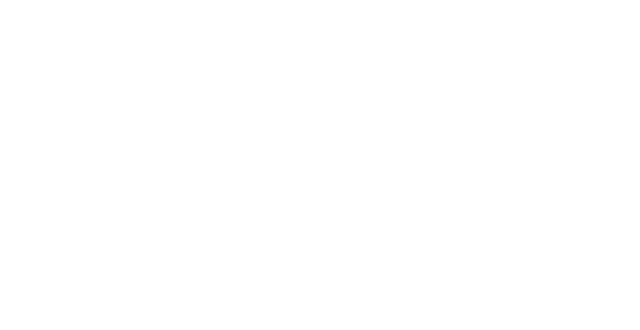
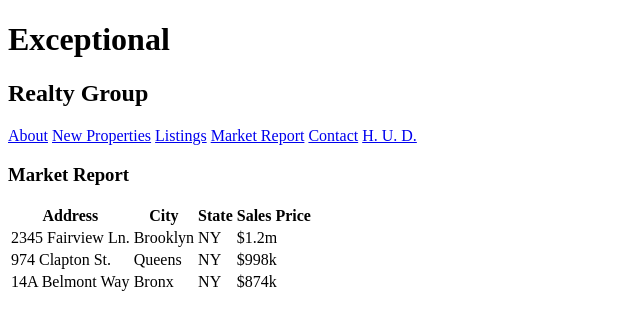
Before and after one commit to markussanders/exceptional-realty, a plain HTML site: page market-report.html in a window 1280 px wide. Shown: the whole page, without its empty margins (0-640 px from the left). Drawn offline with Linux system fonts and the light colour scheme.

Commit message:
Adding updated files

```diff
--- a/market-report.html
+++ b/market-report.html
@@ -0,0 +1,46 @@
+<!DOCTYPE html>
+<html lang="en" dir="ltr">
+  <head>
+    <!-- The head section contianes info for sear engines and the browser
+      and is not seen by site visitors-->
+    <meta charset="utf-8">
+    <title>Exceptional Realty Group - Luxury Homes - Market Report</title>
+  </head>
+  <body>
+    <h1>Exceptional</h1>
+    <h2>Realty Group</h2>
+    <!--Links -->
+    <a href="index.html">About</a> <a href="new-properties.html">New Properties</a>
+    <a href="real-estate-listings.html">Listings</a> <a href="market-report.html">Market Report</a>
+    <a href="contact.html">Contact</a> <a href="http://hud.gov" target="_blank">H. U. D.</a>
+
+    <h3>Market Report</h3>
+
+    <table>
+      <tr>
+        <th>Address</th>
+        <th>City</th>
+        <th>State</th>
+        <th>Sales Price</th>
+      </tr>
+      <tr>
+        <td>2345 Fairview Ln.</td>
+        <td>Brooklyn</td>
+        <td>NY</td>
+        <td>$1.2m</td>
+      </tr>
+      <tr>
+        <td>974 Clapton St.</td>
+        <td>Queens</td>
+        <td>NY</td>
+        <td>$998k</td>
+      </tr>
+      <tr>
+        <td>14A Belmont Way</td>
+        <td>Bronx</td>
+        <td>NY</td>
+        <td>$874k</td>
+      </tr>
+    </table>
+  </body>
+</html>
```
Also changed, not shown: contact.html (+18 -0 lines), index.html (+9 -0 lines), new-properties.html (+21 -0 lines), real-estate-listings.html (+5 -1 lines).
